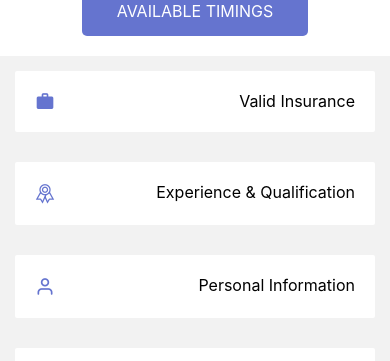
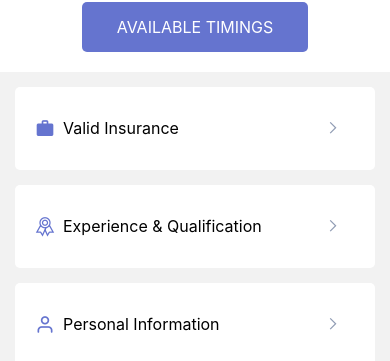
Before and after one commit to aamir-ds/digital-clinic, a React Native app: screen /DoctorProfile in a window 390 px wide. Shown: the part 483-844 px from the top of the page. Built offline with nearby package versions, Linux system fonts and the light colour scheme.

Commit message:
doctor profile changes

```diff
--- a/screens/DoctorProfile.js
+++ b/screens/DoctorProfile.js
@@ -7,6 +7,7 @@ import Ant from 'react-native-vector-icons/AntDesign';
 import Octi from 'react-native-vector-icons/Octicons';
 import Feather from 'react-native-vector-icons/Feather';
 import Entypo from 'react-native-vector-icons/Entypo';
+import EvilIco from 'react-native-vector-icons/EvilIcons';
 import Ion from 'react-native-vector-icons/Ionicons';
 import Fa from 'react-native-vector-icons/FontAwesome';
 
@@ -82,30 +83,55 @@ const DoctorProfile = ({ navigation }) => {
 
         <View style={styles.menuSection}>
 
-          <View style={styles.listCard}>
+          <TouchableOpacity style={styles.listCard}>
+            <View style={styles.listItems}>
               <MatIco name='briefcase' color={colors.primary} size={20} style={{ marginRight: 8 }}/>
               <Text style={styles.menuTitle}>Valid Insurance</Text>
             </View>
+            <View>
+              <EvilIco name='chevron-right' color={colors.greyFont} size={30} style={{ marginRight: 8 }}/>
+            </View>
+          </TouchableOpacity>
 
-          <View style={styles.listCard}>
+          <TouchableOpacity style={styles.listCard}>
+          <View  style={styles.listItems}>
               <Ion name="ribbon-outline" color={colors.primary} size={20} style={{ marginRight: 8 }}/>
               <Text style={styles.menuTitle}>Experience & Qualification</Text>
             </View>
+            <View>
+              <EvilIco name='chevron-right' color={colors.greyFont} size={30} style={{ marginRight: 8 }}/>
+            </View>
+          </TouchableOpacity>
 
-          <View style={styles.listCard}>
+          <TouchableOpacity style={styles.listCard}>
+            <View  style={styles.listItems}>
               <Feather name='user' color={colors.primary} size={20} style={{ marginRight: 8 }}/>
               <Text style={styles.menuTitle}>Personal Information</Text>
             </View>
+            <View>
+              <EvilIco name='chevron-right' color={colors.greyFont} size={30} style={{ marginRight: 8 }}/>
+            </View>
+          </TouchableOpacity>
 
-          <View style={styles.listCard}>
+          <TouchableOpacity style={styles.listCard}>
+            <View  style={styles.listItems}>
               <Fa name='star-o' color={colors.primary} size={20} style={{ marginRight: 8 }}/>
               <Text style={styles.menuTitle}>Reviews</Text>
             </View>
+            <View>
+              <EvilIco name='chevron-right' color={colors.greyFont} size={30} style={{ marginRight: 8 }}/>
+            </View>
+          </TouchableOpacity>
 
-          <View style={styles.listCard}>
+          <TouchableOpacity style={styles.listCard}>
+            <View  style={styles.listItems}>
               <Octi name='location' color={colors.primary} size={20} style={{ marginRight: 8 }}/>
               <Text style={styles.menuTitle}>Working Address</Text>
             </View>
+            <View>
+              <EvilIco name='chevron-right' color={colors.greyFont} size={30} style={{ marginRight: 8 }}/>
+            </View>
+          </TouchableOpacity>
         </View>
       </SafeAreaView>
     </ScrollView>
@@ -209,17 +235,23 @@ const styles = StyleSheet.create({
   },
   menuSection: {
     flex: 3,
+    margin: 15
   },
   listCard: {
     backgroundColor: colors.white,
-    padding: 20,
-    margin: 15,
+    paddingHorizontal: 20,
+    paddingVertical: 25,
+    marginBottom: 15,
     flexDirection: 'row',
     justifyContent: 'space-between',
-    borderRadius: 2
+    borderRadius: 5
   },
   menuTitle: {
     color: colors.black,
     fontSize: 16,
+  },
+  listItems: {
+    flexDirection: 'row',
+    alignItems: 'center'
   }
 })
```
Lines whose indentation alone changed are shown as unchanged.
